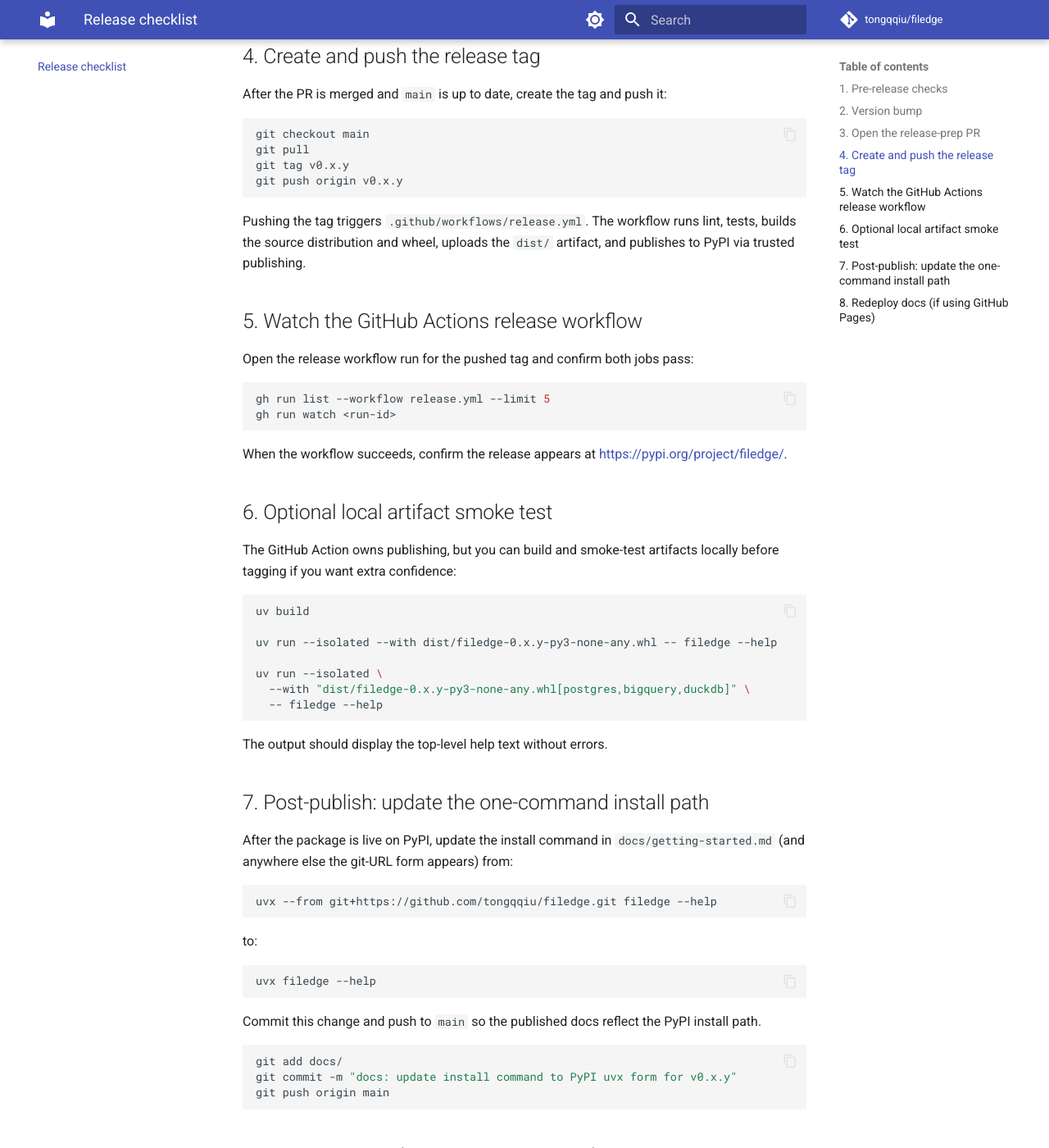
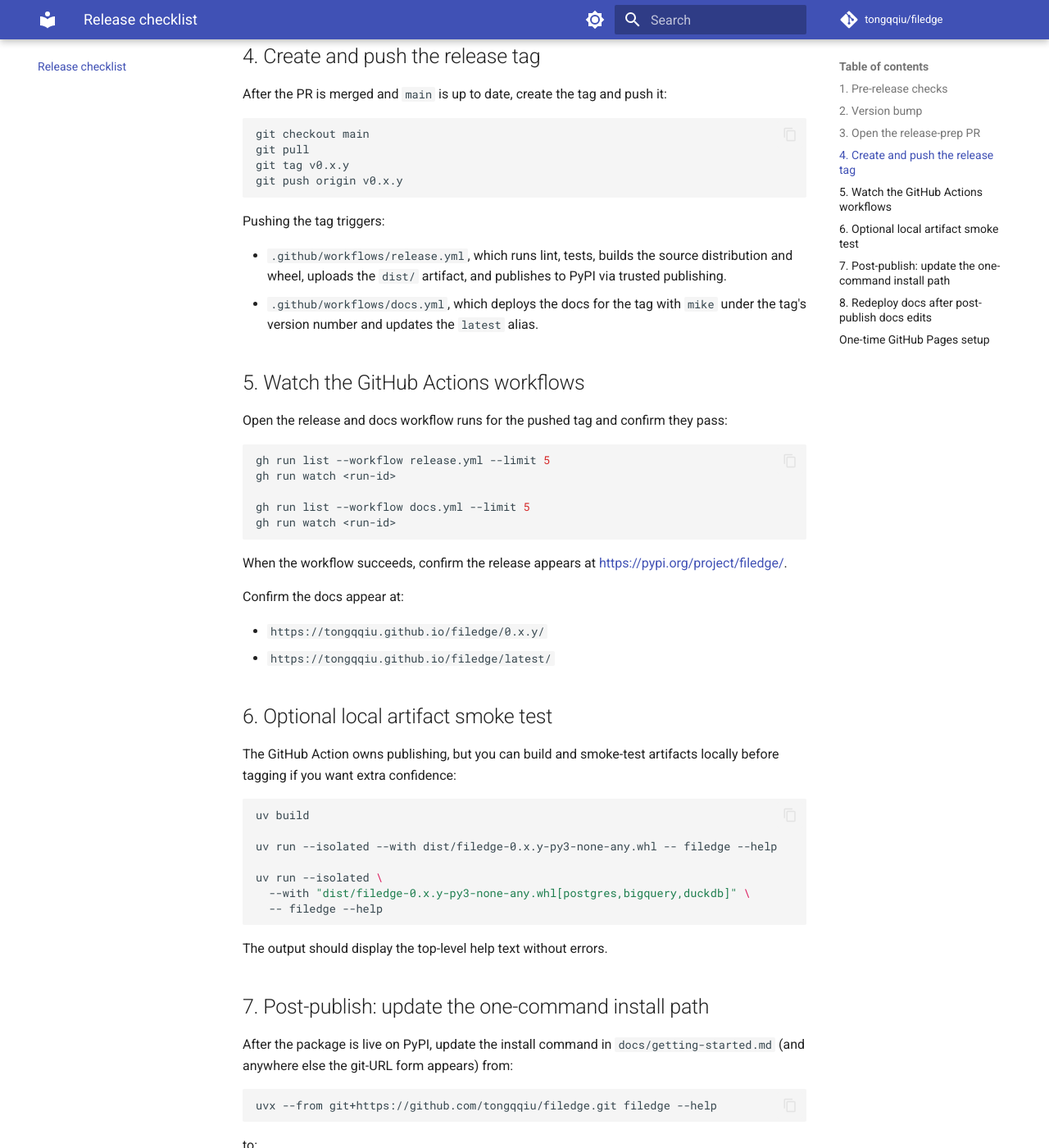
Before and after one commit to tongqqiu/filedge, an MkDocs documentation site: the page built from docs/release-checklist.md, in a window 1280 px wide and 1400 px high, scrolled down 1329 px. Shown: the whole window at 82% size. Built offline with MkDocs 1.6.1 and Material for MkDocs 9.7.7, drawn with Linux system fonts in a browser that asks for light colours; comment, search, counter and statistics services are not loaded; the version menu is left out; some of the changed text lies outside the part shown.

Commit message:
docs: deploy versioned mkdocs releases

````diff
--- a/docs/release-checklist.md
+++ b/docs/release-checklist.md
@@ -1,7 +1,8 @@
 # Release checklist
 
-Follow these steps in order to prepare a new Filedge release. Publishing is handled
-by the GitHub Actions release workflow when a `v*` tag is pushed.
+Follow these steps in order to prepare a new Filedge release. Package publishing
+and versioned docs deployment are handled by GitHub Actions when a `v*` tag is
+pushed.
 
 ## 1. Pre-release checks
 
@@ -68,21 +69,33 @@
 git push origin v0.x.y
 ```
 
-Pushing the tag triggers `.github/workflows/release.yml`. The workflow runs lint,
-tests, builds the source distribution and wheel, uploads the `dist/` artifact,
-and publishes to PyPI via trusted publishing.
+Pushing the tag triggers:
 
-## 5. Watch the GitHub Actions release workflow
+- `.github/workflows/release.yml`, which runs lint, tests, builds the source
+  distribution and wheel, uploads the `dist/` artifact, and publishes to PyPI
+  via trusted publishing.
+- `.github/workflows/docs.yml`, which deploys the docs for the tag with `mike`
+  under the tag's version number and updates the `latest` alias.
 
-Open the release workflow run for the pushed tag and confirm both jobs pass:
+## 5. Watch the GitHub Actions workflows
+
+Open the release and docs workflow runs for the pushed tag and confirm they pass:
 
 ```bash
 gh run list --workflow release.yml --limit 5
+gh run watch <run-id>
+
+gh run list --workflow docs.yml --limit 5
 gh run watch <run-id>
 ```
 
 When the workflow succeeds, confirm the release appears at
 <https://pypi.org/project/filedge/>.
+
+Confirm the docs appear at:
+
+- `https://tongqqiu.github.io/filedge/0.x.y/`
+- `https://tongqqiu.github.io/filedge/latest/`
 
 ## 6. Optional local artifact smoke test
 
@@ -123,10 +136,17 @@
 git push origin main
 ```
 
-## 8. Redeploy docs (if using GitHub Pages)
+## 8. Redeploy docs after post-publish docs edits
 
 ```bash
-uv run mkdocs gh-deploy --force
+uv run mike deploy --push --update-aliases 0.x.y latest
+uv run mike set-default --push latest
 ```
 
 Confirm the live docs site reflects the updated install command.
+
+## One-time GitHub Pages setup
+
+Versioned docs are published to the `gh-pages` branch by `mike`. In the GitHub
+repository settings, configure Pages to deploy from the `gh-pages` branch,
+root directory. This replaces the previous Pages artifact deployment flow.
--- a/mkdocs.yml
+++ b/mkdocs.yml
@@ -3,6 +3,12 @@
 site_url: https://tongqqiu.github.io/filedge/
 repo_url: https://github.com/tongqqiu/filedge
 repo_name: tongqqiu/filedge
+
+extra:
+  version:
+    provider: mike
+    default: latest
+    alias: true
 
 theme:
   name: material
--- a/pyproject.toml
+++ b/pyproject.toml
@@ -57,7 +57,7 @@
     "opentelemetry-sdk>=1.27",
     "opentelemetry-exporter-otlp>=1.27",
 ]
-docs = ["mkdocs>=1.6.1", "mkdocs-material>=9.0"]
+docs = ["mkdocs>=1.6.1", "mkdocs-material>=9.0", "mike>=2.0"]
 
 [tool.hatch.build.targets.wheel]
 packages = ["filedge"]
````
Also changed, not shown: 2 other files.
